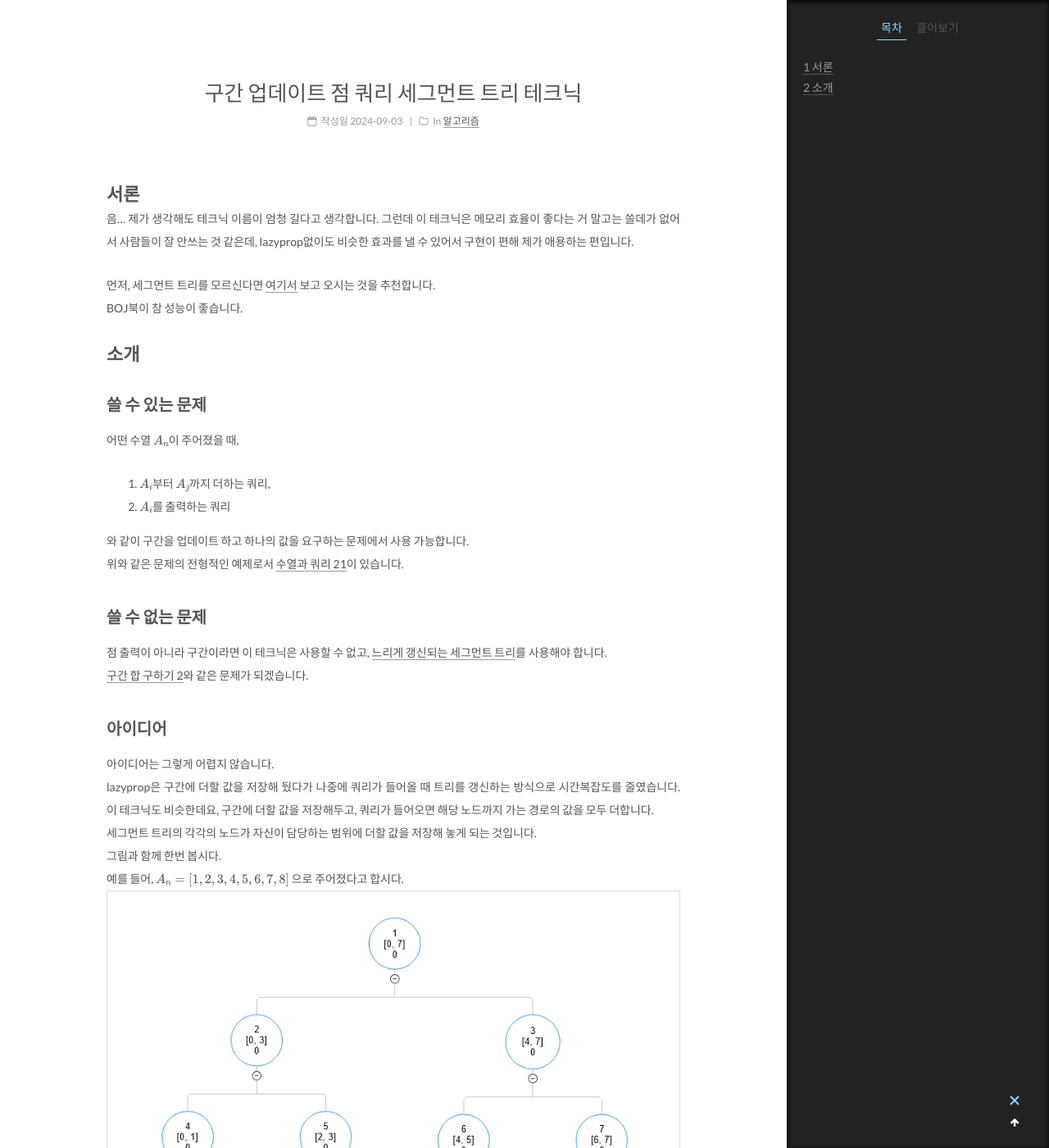
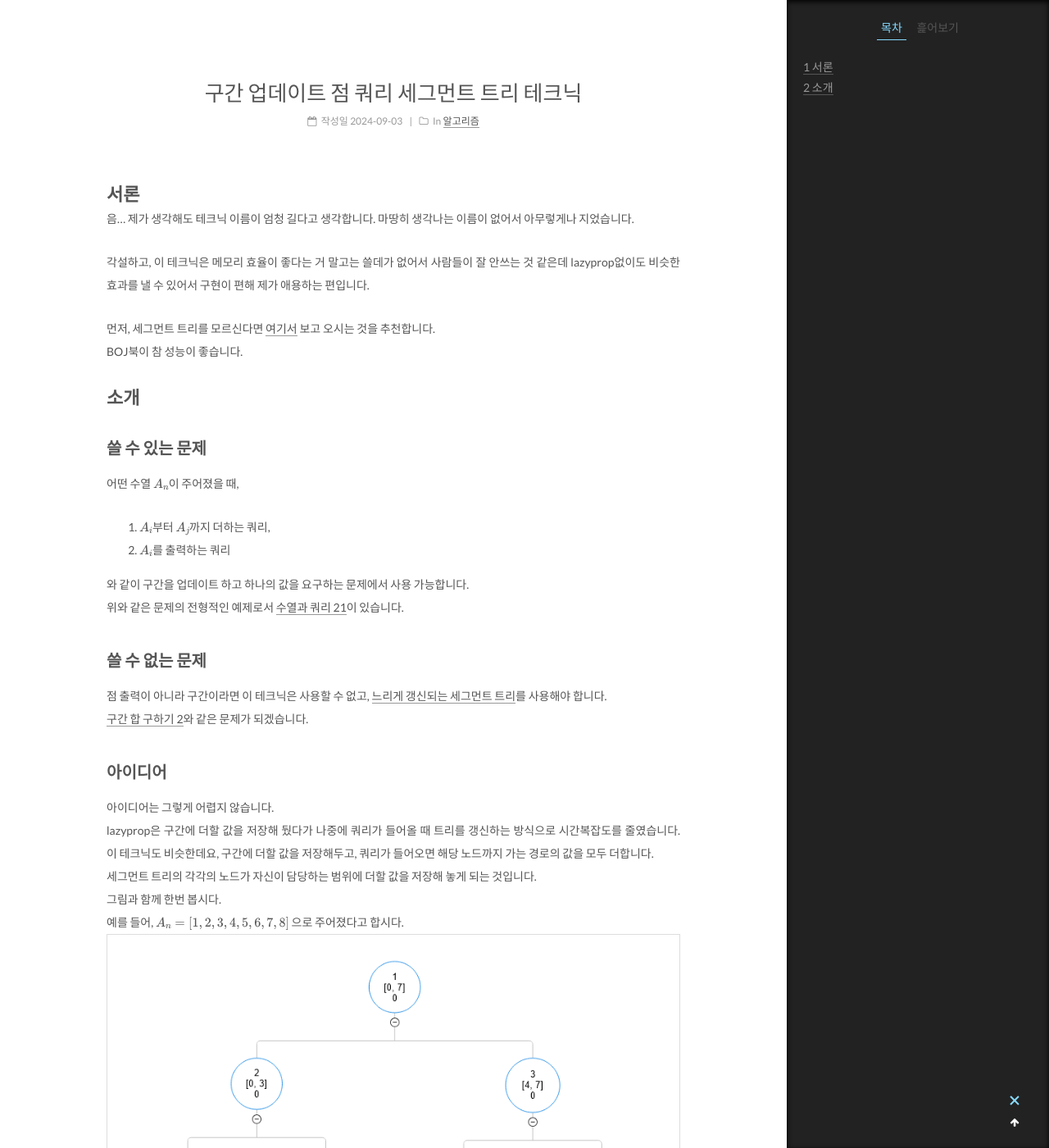
Before and after one commit to skrewbar/skrewbar.github.io, a Jekyll site: the page built from _posts/2024-09-03-rangeupdate-pointquery.md, in a window 1280 px wide and 1400 px high, scrolled down 283 px. Shown: the whole window at 82% size. Built offline with Jekyll 4.4.1, drawn with Linux system fonts in a browser that asks for light colours; formulas are drawn with MathJax 3.

Commit message:
포스트 수정

```diff
--- a/_posts/2024-09-03-rangeupdate-pointquery.md
+++ b/_posts/2024-09-03-rangeupdate-pointquery.md
@@ -9,7 +9,9 @@ tags:
 ---
 
 # 서론
-음... 제가 생각해도 테크닉 이름이 엄청 길다고 생각합니다. 그런데 이 테크닉은 메모리 효율이 좋다는 거 말고는 쓸데가 없어서 사람들이 잘 안쓰는 것 같은데, lazyprop없이도 비슷한 효과를 낼 수 있어서 구현이 편해 제가 애용하는 편입니다.
+음... 제가 생각해도 테크닉 이름이 엄청 길다고 생각합니다. 마땅히 생각나는 이름이 없어서 아무렇게나 지었습니다.
+
+각설하고, 이 테크닉은 메모리 효율이 좋다는 거 말고는 쓸데가 없어서 사람들이 잘 안쓰는 것 같은데 lazyprop없이도 비슷한 효과를 낼 수 있어서 구현이 편해 제가 애용하는 편입니다.
 
 먼저, 세그먼트 트리를 모르신다면 [여기서](https://book.acmicpc.net/ds/segment-tree) 보고 오시는 것을 추천합니다. \
 BOJ북이 참 성능이 좋습니다.
```
Also changed, not shown: _posts/boj/2024-09-02-boj-22236.md (+1 -1 lines), 1 other file.
